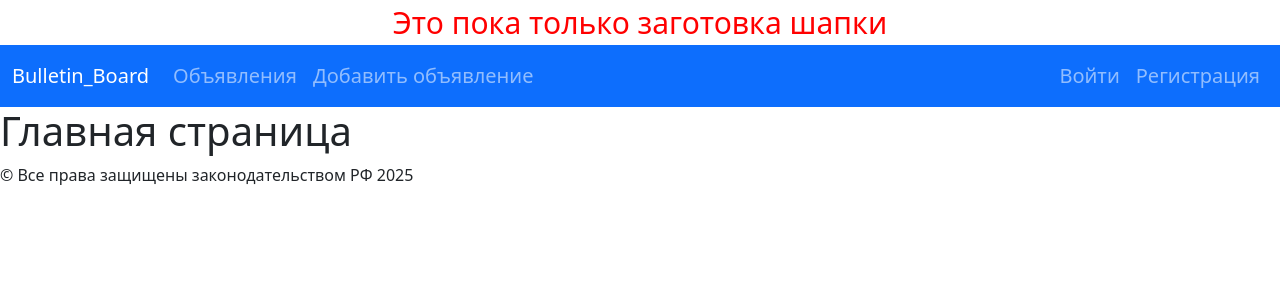
After one commit to wolfking80/Bulletin_Board_Project, a Django app: page / in a window 1280 px wide. The commit adds this page. Shown: the top 300 px of the page. Run offline with Django 5.2, Linux system fonts and the light colour scheme; some libraries are stand-ins or nearby versions.

Commit message:
feat(main_page): - добавил шаблон главной страницы - добавил ссылку на главную страницу в навигационном меню - исправил опечатку в settings

```diff
--- /dev/null
+++ b/ads/templates/ads/main_page.html
@@ -0,0 +1,7 @@
+{% extends "base.html" %}
+
+{% block page_title %}Главная страница{% endblock page_title %}
+
+{% block page_content %}
+  <h1>Главная страница<h1>
+{% endblock page_content %}
--- a/ads/urls.py
+++ b/ads/urls.py
@@ -10,4 +10,5 @@ urlpatterns = [
     path('ads/add/', views.create_ad, name = 'ad_add'),
     path('ads/<int:ad_id>/edit/', views.update_ad, name='edit_ad'),
     path('ads/<int:ad_id>/delete/', views.delete_ad, name='delete_ad'),
+    path('', views.main_page_view, name='main_page'),
 ]
--- a/ads/views.py
+++ b/ads/views.py
@@ -76,3 +76,7 @@ def delete_ad(request, ad_id):
     return redirect('ads:ad_list')
 
   return render(request, 'ads/confirm_ad_delete.html', {'ad': ad})
+
+
+def main_page_view(request):
+  return render(request, template_name='ads/main_page.html')
--- a/config/settings.py
+++ b/config/settings.py
@@ -39,7 +39,7 @@ INSTALLED_APPS = [
     'django.contrib.messages',
     'django.contrib.staticfiles',
     'django_bootstrap5',
-    'django-extensions',
+    'django_extensions',
     'ads',
     'users',
     'phonenumber_field.modelfields',
--- a/templates/base.html
+++ b/templates/base.html
@@ -17,7 +17,7 @@
   <header>Это пока только заготовка шапки
     <nav class="navbar navbar-expand-sm bg-primary" data-bs-theme="dark">
       <div class="container-fluid">
-        <a class="navbar-brand" href="#">Bulletin_Board</a>
+        <a class="navbar-brand" href="{% url 'ads:main_page' %}">Bulletin_Board</a>
         <button class="navbar-toggler" type="button" data-bs-toggle="collapse" data-bs-target="#navbarNav"
           aria-controls="navbarNav" aria-expanded="false" aria-label="Toggle navigation">
           <span class="navbar-toggler-icon"></span>
```
